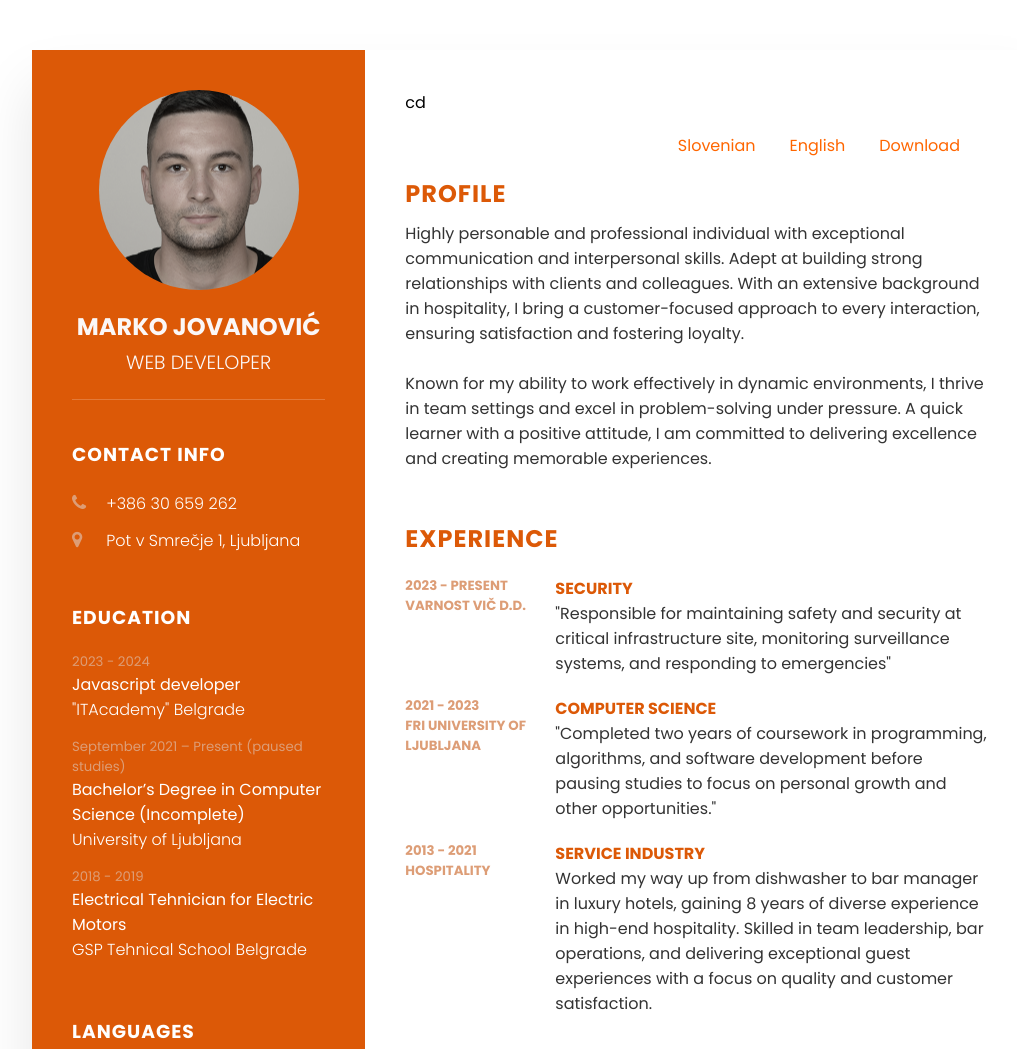
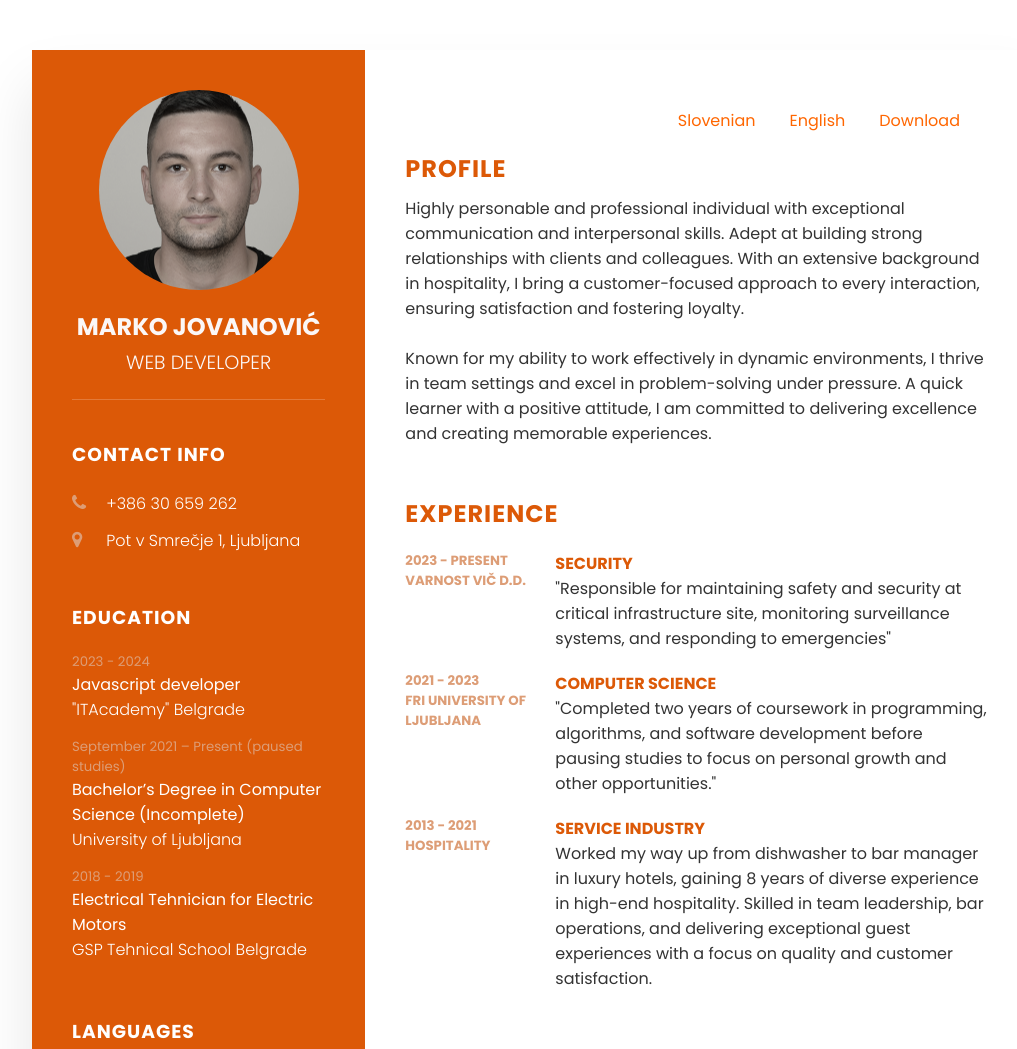
Before and after one commit to mark0jovanovic/CV_Jovanovic, a plain HTML site: page index.html in a window 1280 px wide. Shown: the top 1049 px of the page, without its empty margins (108-1125 px from the left). Drawn offline with Linux system fonts and the light colour scheme.

Commit message:
practice

```diff
--- a/index.html
+++ b/index.html
@@ -84,7 +84,7 @@
                 </ul>
             </div>
         </div>
-        <div class="right-side">cd
+        <div class="right-side">
 
             <header class="header">
                 <div class="button-group">
```
